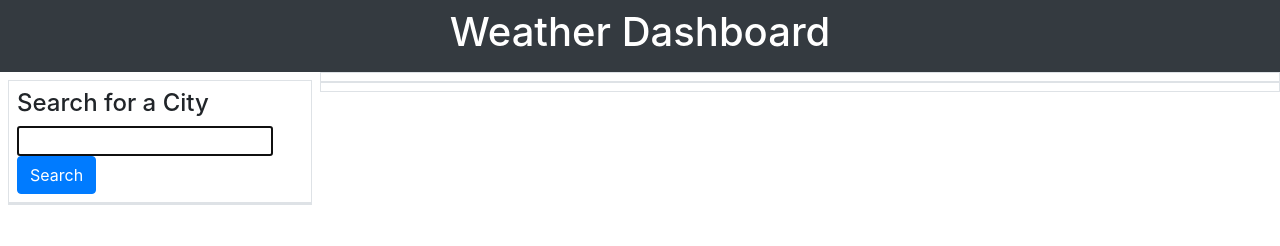
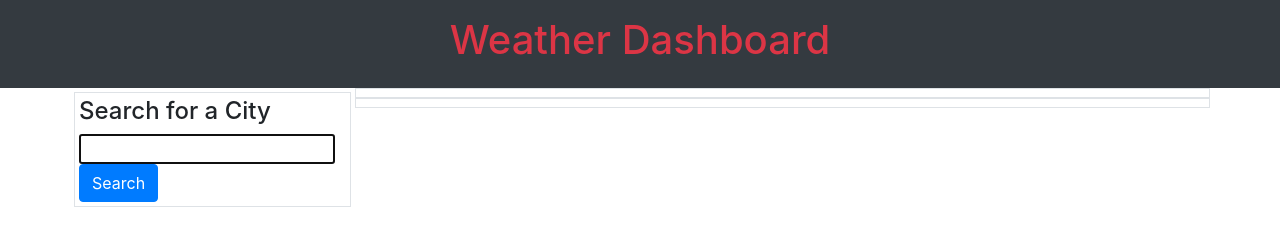
Before and after one commit to Boris-Veselov/weather-dashboard, a plain HTML site: page index.html in a window 1280 px wide. Drawn offline with nearby package versions, Linux system fonts and the light colour scheme.

Commit message:
updated html and js

```diff
--- a/index.html
+++ b/index.html
@@ -11,32 +11,35 @@
 <body>
 
     <!-- main header -->
-    <header class = "bg-dark text-white text-center p-2">
+    <header class = "text-danger bg-dark text-center p-3">
         <h1>Weather Dashboard</h1>
     </header>
 
     <!-- main container -->
-    <main class="container-fluid">
+    <main class="container">
         <div class = "row">
-            <div class="col-12 col-md-3 p-2 search-column">
+            <div class="col-12 col-md-3 search-column p-1">
 
                 <!-- search form -->
-                <form class = "border p-2" id = "search-form">
+                <form class = "border p-1" id = "search-form">
                     <h4>Search for a City</h2>
                     <input id="city" type = "text" autofocus = "true" class = "form-input"/>
                     <button class = "btn btn-primary" type = "submit">Search</button>
                 </form>
-                <div class = "past-search border" id = "search-buttons"></div>
+
+                <div class = "past-search" id = "search-buttons"></div>
             </div>
 
             <!-- searched weather elements -->
             <div class="col-12 col-md-9">
-                <div class = "row border selected-city" id = "current-forecast">
+                <div class = "row border city" id = "current-forecast">
                     <div class = "col-12">
                         <h2 id="searched"></h2>
                         <div id = "weather-container" class = "list-group"></div>
                     </div>
                 </div>
+
+                <!-- weather container -->
                 <div class = "row border" id = "five-day-forecast">
                         <h2 class= "col-12" id = "weather-forecast"></h2>
                         <div class = "d-flex" id = "fiveday"></div>
@@ -45,9 +48,10 @@
         </div>
     </main>
 
+    <script src="https://cdnjs.cloudflare.com/ajax/libs/moment.js/2.27.0/moment.min.js"></script>
     <script src="https://cdnjs.cloudflare.com/ajax/libs/jquery/3.4.1/jquery.min.js"></script>
     <script src="https://cdnjs.cloudflare.com/ajax/libs/twitter-bootstrap/4.3.1/js/bootstrap.min.js"></script>
-    <script src="https://cdnjs.cloudflare.com/ajax/libs/moment.js/2.27.0/moment.min.js"></script>
+
     <script src="./assets/js/script.js"></script>
 </body>
 </html>
```
